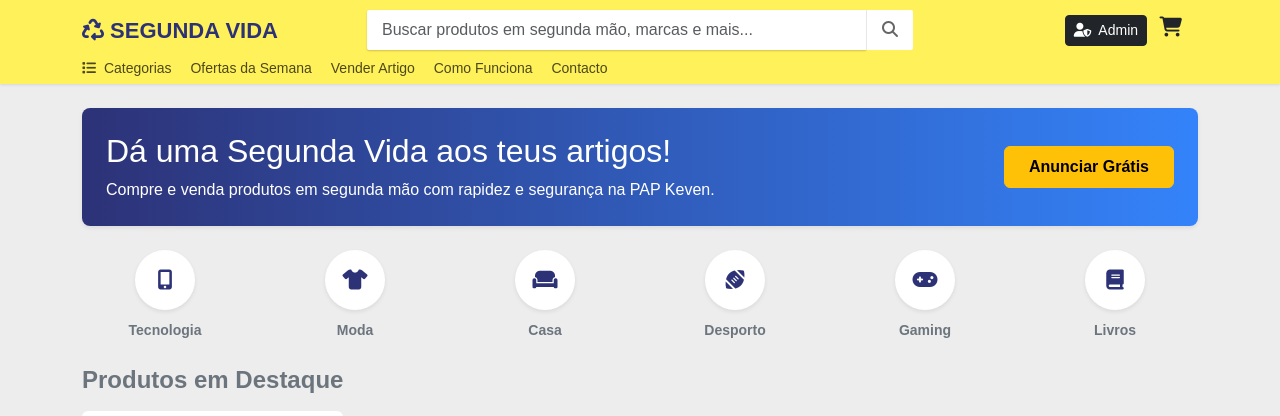
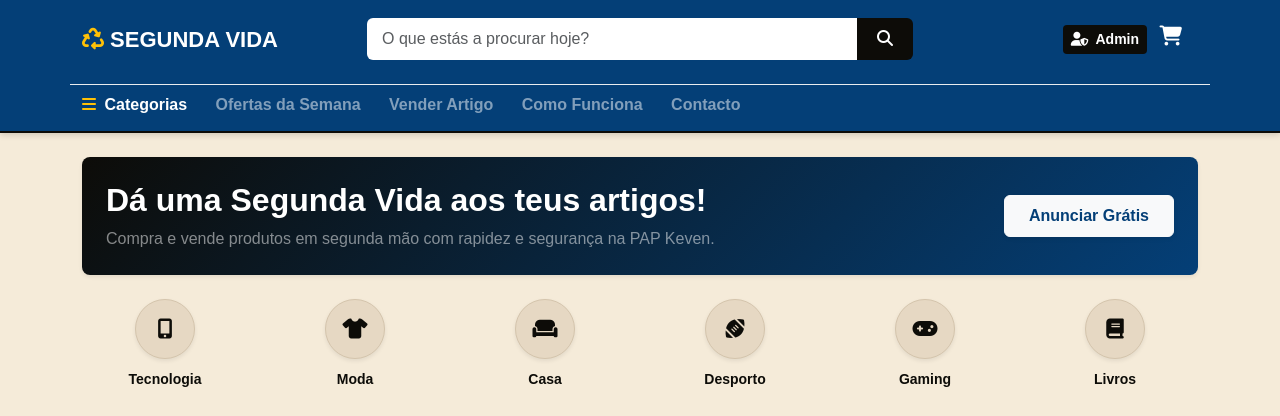
Before and after one commit to keven19310-afk/pap_marketplace, a Django app: template marketplace/templates/home.html in a window 1280 px wide. Shown: the top 416 px of the page. Run offline with Django 5.2, Linux system fonts and the light colour scheme; the template is opened without the code that fills it, so the values that code supplies are empty; parts of the project's set-up code (start-up, migrations or seed data) failed here and were passed over.

Commit message:
nova tela de inicio do site

```diff
--- a/marketplace/templates/home.html
+++ b/marketplace/templates/home.html
@@ -11,51 +11,49 @@
 
     <style>
         body {
-            background-color: #ededed;
+            background-color: #f5ebd9; /* Bege suave de fundo geral */
             font-family: Arial, sans-serif;
+            color: #0d0c08;
         }
-        /* Topo Amarelo Estilo Mercado Livre */
+        /* Topo Principal com fundo azul e detalhes em preto/branco */
         .ml-header {
-            background-color: #fff159;
-            padding: 10px 0 5px 0;
-            box-shadow: 0 1px 3px rgba(0,0,0,0.1);
+            background-color: #043f77; /* Azul pedido para o cabeçalho */
+            padding: 18px 0 14px 0;
+            box-shadow: 0 2px 6px rgba(0,0,0,0.15);
+            border-bottom: 2px solid #0d0c08;
         }
         .ml-logo {
             font-weight: 800;
             font-size: 22px;
-            color: #2d3277;
+            color: #ffffff; /* Branco para destacar no fundo azul */
             text-decoration: none;
         }
         .ml-search-input {
             border: none;
-            box-shadow: 0 1px 2px 0 rgba(0,0,0,0.2);
-            border-radius: 2px 0 0 2px;
-            padding: 8px 15px;
+            border-radius: 6px 0 0 6px;
+            padding: 9px 15px;
+            background-color: #ffffff;
+        }
+        .ml-search-input:focus {
+            background-color: #fff;
+            box-shadow: 0 0 0 3px rgba(13, 12, 8, 0.2);
         }
         .ml-search-btn {
-            background-color: #ffffff;
+            background-color: #0d0c08; /* Preto nos botões de pesquisa */
             border: none;
-            color: #666;
-            border-left: 1px solid #e6e6e6;
-            border-radius: 0 2px 2px 0;
-            padding: 0 15px;
+            color: #ffffff;
+            border-radius: 0 6px 6px 0;
+            padding: 0 20px;
+            transition: background-color 0.2s;
         }
-        /* Menu Secundário */
-        .sub-nav {
-            font-size: 14px;
-            color: #333;
+        .ml-search-btn:hover {
+            background-color: #222;
+            color: #ffffff;
         }
-        .sub-nav a {
-            color: rgba(0,0,0,0.7);
-            text-decoration: none;
-            margin-right: 15px;
-        }
-        .sub-nav a:hover {
-            color: #000;
-        }
-        /* Categorias com Ícones */
+        /* Categorias com Bege mais escuro e Hover Azul */
         .cat-card {
-            background: #fff;
+            background: #e6d8c3; /* Bege mais escuro pedido */
+            border: 1px solid #d4c4ac;
             border-radius: 50%;
             width: 60px;
             height: 60px;
@@ -64,24 +62,26 @@
             justify-content: center;
             margin: 0 auto 8px;
             box-shadow: 0 2px 4px rgba(0,0,0,0.08);
-            color: #2d3277;
+            color: #0d0c08; /* Ícone em preto */
             font-size: 20px;
-            transition: transform 0.2s;
+            transition: transform 0.2s, background-color 0.2s, color 0.2s;
         }
         .cat-card:hover {
-            transform: scale(1.1);
+            transform: translateY(-3px);
+            background-color: #043f77; /* Fica azul ao passar o rato */
+            color: #ffffff; /* Ícone fica branco ao passar o rato */
         }
         /* Cartões de Produtos */
         .card-produto {
-            border: none;
-            border-radius: 6px;
+            border: 1px solid #d4c4ac;
+            border-radius: 8px;
             transition: transform 0.2s, box-shadow 0.2s;
             background: #fff;
             overflow: hidden;
         }
         .card-produto:hover {
             transform: translateY(-4px);
-            box-shadow: 0 8px 16px rgba(0,0,0,0.15);
+            box-shadow: 0 10px 20px rgba(13, 12, 8, 0.15);
         }
         .card-img-container {
             height: 180px;
@@ -89,7 +89,7 @@
             align-items: center;
             justify-content: center;
             overflow: hidden;
-            background-color: #f8f9fa;
+            background-color: #faf6ef;
         }
         .card-img-container img {
             max-height: 100%;
@@ -97,11 +97,11 @@
         }
         .preco-destaque {
             font-size: 22px;
-            font-weight: bold;
-            color: #333;
+            font-weight: 800;
+            color: #0d0c08;
         }
         .frete-gratis {
-            color: #00a650;
+            color: #043f77;
             font-size: 13px;
             font-weight: 600;
         }
@@ -109,37 +109,37 @@
 </head>
 <body>
 
-    <!-- Header Amarelo Estilo Mercado Livre -->
+    <!-- Header Principal -->
     <header class="ml-header sticky-top">
         <div class="container">
             <div class="row align-items-center">
                 <div class="col-md-3">
                     <a href="/" class="ml-logo">
-                        <i class="fas fa-recycle"></i> SEGUNDA VIDA
+                        <i class="fas fa-recycle text-warning"></i> SEGUNDA VIDA
                     </a>
                 </div>
                 <div class="col-md-6">
                     <form class="d-flex" action="#" method="GET">
-                        <input class="form-control ml-search-input" type="search" placeholder="Buscar produtos em segunda mão, marcas e mais..." aria-label="Search">
+                        <input class="form-control ml-search-input" type="search" placeholder="O que estás a procurar hoje?" aria-label="Search">
                         <button class="btn ml-search-btn" type="submit">
                             <i class="fas fa-search"></i>
                         </button>
                     </form>
                 </div>
                 <div class="col-md-3 text-end">
-                    <a href="/admin" class="btn btn-dark btn-sm me-2"><i class="fas fa-user-shield me-1"></i> Admin</a>
-                    <a href="#" class="text-dark me-3"><i class="fas fa-shopping-cart fs-5"></i></a>
+                    <a href="/admin" class="btn btn-dark btn-sm me-2 fw-semibold" style="background-color: #0d0c08; border: none;"><i class="fas fa-user-shield me-1"></i> Admin</a>
+                    <a href="#" class="text-white me-3"><i class="fas fa-shopping-cart fs-5"></i></a>
                 </div>
             </div>
 
             <!-- Sub-menu de Navegação -->
-            <div class="row mt-2 sub-nav d-none d-md-flex">
+            <div class="row mt-4 pt-2 border-top border-light-subtle d-none d-md-flex">
                 <div class="col-12">
-                    <a href="#"><i class="fas fa-list me-1"></i> Categorias</a>
-                    <a href="#">Ofertas da Semana</a>
-                    <a href="#">Vender Artigo</a>
-                    <a href="#">Como Funciona</a>
-                    <a href="#">Contacto</a>
+                    <a href="#" class="fw-bold text-decoration-none me-4 text-white"><i class="fas fa-bars me-1 text-warning"></i> Categorias</a>
+                    <a href="#" class="fw-bold text-decoration-none me-4 text-white-50">Ofertas da Semana</a>
+                    <a href="#" class="fw-bold text-decoration-none me-4 text-white-50">Vender Artigo</a>
+                    <a href="#" class="fw-bold text-decoration-none me-4 text-white-50">Como Funciona</a>
+                    <a href="#" class="fw-bold text-decoration-none me-4 text-white-50">Contacto</a>
                 </div>
             </div>
         </div>
@@ -147,14 +147,14 @@
 
     <!-- Banner Principal -->
     <div class="container mt-4">
-        <div class="p-4 text-white rounded-3 shadow-sm" style="background: linear-gradient(90deg, #2d3277 0%, #3483fa 100%);">
+        <div class="p-4 text-white rounded-3 shadow-sm" style="background: linear-gradient(135deg, #0d0c08 0%, #043f77 100%);">
             <div class="row align-items-center">
                 <div class="col-md-8">
-                    <h2>Dá uma Segunda Vida aos teus artigos!</h2>
-                    <p class="mb-0">Compre e venda produtos em segunda mão com rapidez e segurança na PAP Keven.</p>
+                    <h2 class="fw-bold">Dá uma Segunda Vida aos teus artigos!</h2>
+                    <p class="text-white-50 mb-0">Compra e vende produtos em segunda mão com rapidez e segurança na PAP Keven.</p>
                 </div>
                 <div class="col-md-4 text-end d-none d-md-block">
-                    <a href="#" class="btn btn-warning fw-bold px-4 py-2">Anunciar Grátis</a>
+                    <a href="#" class="btn btn-light fw-bold px-4 py-2 shadow-sm" style="color: #043f77;">Anunciar Grátis</a>
                 </div>
             </div>
         </div>
@@ -165,34 +165,34 @@
         <div class="row text-center">
             <div class="col-3 col-md-2">
                 <div class="cat-card"><i class="fas fa-mobile-alt"></i></div>
-                <small class="fw-semibold text-secondary">Tecnologia</small>
+                <small class="fw-semibold" style="color: #0d0c08;">Tecnologia</small>
             </div>
             <div class="col-3 col-md-2">
                 <div class="cat-card"><i class="fas fa-tshirt"></i></div>
-                <small class="fw-semibold text-secondary">Moda</small>
+                <small class="fw-semibold" style="color: #0d0c08;">Moda</small>
             </div>
             <div class="col-3 col-md-2">
                 <div class="cat-card"><i class="fas fa-couch"></i></div>
-                <small class="fw-semibold text-secondary">Casa</small>
+                <small class="fw-semibold" style="color: #0d0c08;">Casa</small>
             </div>
             <div class="col-3 col-md-2">
                 <div class="cat-card"><i class="fas fa-football-ball"></i></div>
-                <small class="fw-semibold text-secondary">Desporto</small>
+                <small class="fw-semibold" style="color: #0d0c08;">Desporto</small>
             </div>
             <div class="col-3 col-md-2 d-none d-md-block">
                 <div class="cat-card"><i class="fas fa-gamepad"></i></div>
-                <small class="fw-semibold text-secondary">Gaming</small>
+                <small class="fw-semibold" style="color: #0d0c08;">Gaming</small>
             </div>
             <div class="col-3 col-md-2 d-none d-md-block">
                 <div class="cat-card"><i class="fas fa-book"></i></div>
-                <small class="fw-semibold text-secondary">Livros</small>
+                <small class="fw-semibold" style="color: #0d0c08;">Livros</small>
             </div>
         </div>
     </div>
 
     <!-- Grelha de Produtos Fictícios para Demonstração -->
     <div class="container mt-4 mb-5">
-        <h4 class="mb-3 text-secondary fw-bold">Produtos em Destaque</h4>
+        <h4 class="mb-3 fw-bold" style="color: #0d0c08;">Produtos em Destaque</h4>
         <div class="row row-cols-1 row-cols-sm-2 row-cols-md-4 g-4">
 
             <!-- Produto 1 -->
@@ -202,4 +202,15 @@
                         <img src="https://images.unsplash.com/photo-1542291026-7eec264c27ff?w=400" class="w-100" alt="Sapatilhas">
                     </div>
                     <div class="card-body px-2 pb-0">
-                        <p class="frete-gratis mb-1"><i class
+                        <p class="frete-gratis mb-1"><i class="fas fa-shipping-fast me-1"></i> Portes grátis</p>
+                        <h5 class="card-title fs-6 text-dark mb-1">Ténis Nike Vermelhos</h5>
+                        <p class="preco-destaque mb-2">49,99 €</p>
+                    </div>
+                </div>
+            </div>
+
+        </div>
+    </div>
+
+</body>
+</html>
```
